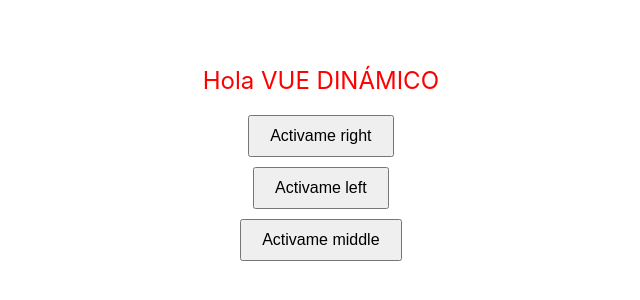
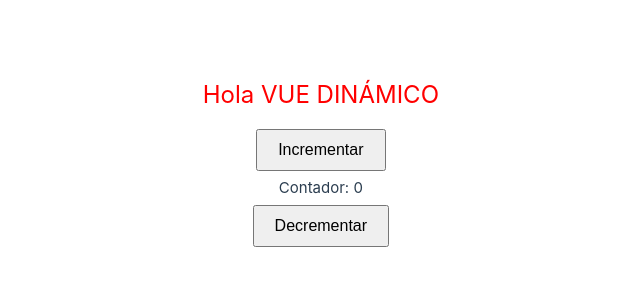
Before and after one commit to NEBULA1978/VUE3-COMPOSITION-API, a Vue app in the folder vue-project/: page / in a window 1280 px wide. Shown: the part 236-536 px from the top of the page, without its empty margins (181-821 px from the left). Built offline with nearby package versions, Linux system fonts and the light colour scheme.

Commit message:
Creamos contador con ref

```diff
--- a/vue-project/src/App.vue
+++ b/vue-project/src/App.vue
@@ -1,23 +1,33 @@
-<script setup>
-const name = 'vue dinámico';
-
-// Métodos
-const handleClick = (message) => {
-  console.log(message);
-};
-
-const arrayFrutas = ['🍏', '🍇', '🍓', '🥝', '🍒'];
-</script>
-
 <template>
   <div class="container">
     <h1>Hola {{ name.toLocaleUpperCase() }}</h1>
-    <!-- Clics del raton -->
-    <button v-on:click.right.prevent="handleClick('Texto Right')">Activame right</button>
-    <button v-on:click="handleClick('Texto Left')">Activame left</button>
-    <button @click.middle="handleClick('Texto Middle')">Activame middle</button>
+    <!-- Botón para incrementar el contador -->
+    <button @click="incrementCounter">Incrementar</button>
+    <!-- Mostrar el valor del contador -->
+    <p>Contador: {{ counter }}</p>
+    <!-- Botón para decrementar el contador -->
+    <button @click="decrementCounter">Decrementar</button>
   </div>
 </template>
+
+<script setup>
+import { ref } from 'vue';
+
+const name = 'vue dinámico';
+
+// Crear una variable reactiva para el contador
+const counter = ref(0);
+
+// Función para incrementar el contador
+const incrementCounter = () => {
+  counter.value++;
+};
+
+// Función para decrementar el contador
+const decrementCounter = () => {
+  counter.value--;
+};
+</script>
 
 <style scoped>
 .container {
@@ -27,26 +37,18 @@
   align-items: center;
   min-height: 100vh;
   padding: 20px;
-  /* Añadido para un espacio alrededor de los elementos */
   text-align: center;
-  /* Centrar el texto en dispositivos móviles */
 }
 
 h1 {
   color: red;
   font-size: 24px;
-  /* Tamaño de fuente más pequeño para dispositivos móviles */
   margin-bottom: 10px;
-  /* Espaciado inferior */
 }
 
 button {
   margin: 5px;
   padding: 10px 20px;
   font-size: 16px;
-  /* Tamaño de fuente más grande para botones en móviles */
-}</style>
-
-<!-- Voy 1h05 del video Fundamentos de Vue 3 con Composition API: Aprende a crear aplicaciones web modernas y escalables
-
-Bluuweb -->
+}
+</style>
```
